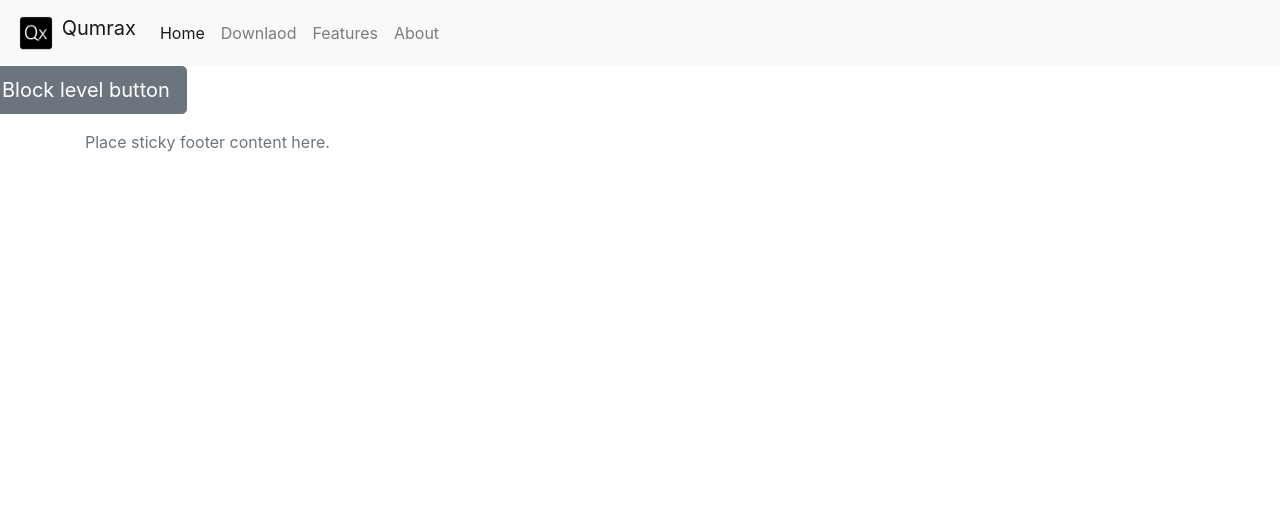
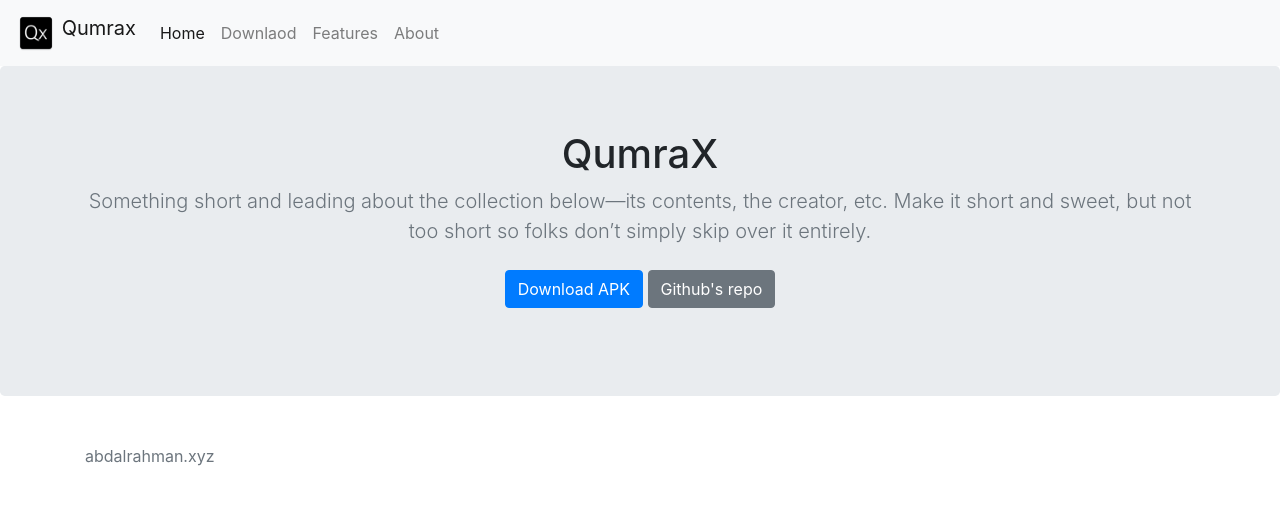
Before and after one commit to abdalrahman01/Qumrax_, a Flask app: page / in a window 1280 px wide. Shown: the top 505 px of the page. Run offline with Flask 2, Linux system fonts and the light colour scheme; some libraries are stand-ins or nearby versions.

Commit message:
fixed the index.html

```diff
--- a/web_app/run.py
+++ b/web_app/run.py
@@ -1,6 +1,5 @@
 from flask import Flask, render_template, send_file
-import socket
-ip = socket.gethostname()
+
 app = Flask(__name__)
 
 @app.route('/')
@@ -14,4 +13,4 @@ def download():
    return send_file("app-debug.apk", as_attachment=True)
 
 if __name__ == '__main__':
-  app.run(host="0.0.0.0", port=80, debug=True)
+  app.run(host="0.0.0.0", port=5000, debug=True)
--- a/web_app/templates/index.html
+++ b/web_app/templates/index.html
@@ -10,8 +10,7 @@
 </head>
 
 <body>
-    <div class="content">
-        <!-- Image and text -->
+    <header>
         <nav class="navbar navbar-expand-lg navbar-light bg-light">
             <a class="navbar-brand" href="#"><img src="../static/images/ic_qumrax.png" width="40" height="40"
                     class="d-inline-block align-top" alt="logo Qx" loading="lazy">
@@ -23,40 +22,38 @@
             <div class="collapse navbar-collapse" id="navbarNavAltMarkup">
                 <div class="navbar-nav">
                     <a class="nav-link active" href="#">Home <span class="sr-only">(current)</span></a>
-                    <a class="nav-link" href="#Download">Downlaod</a>
-                    <a class="nav-link" href="#">Features</a>
-                    <a class="nav-link" href="#">About</a>
+                    <a class="nav-link" href="#download">Downlaod</a>
+                    <a class="nav-link" href="#features">Features</a>
+                    <a class="nav-link" href="#about">About</a>
 
                 </div>
             </div>
         </nav>
-
-        <div class="row" id="About">
-
-        </div>
-        <div class="row" id="Features">
-
-        </div>
-        <div class="row" id="Downlaod">
-            <a href="/download" target="blank">
-                <button type="button" class="btn btn-secondary btn-lg btn-block">Block level button</button>
-            </a>
-
-        </div>
+    </header>
+    <main>
+        <section class="jumbotron text-center">
+            <div class="container">
+                <h1>QumraX</h1>
+                <p class="lead text-muted">Something short and leading about the collection below—its contents, the
+                    creator, etc. Make it short and sweet, but not too short so folks don’t simply skip over it
+                    entirely.</p>
+                <p>
+                    <a href="{{url_for('download')}}" class="btn btn-primary my-2">Download APK</a>
+                    <a href="#" class="btn btn-secondary my-2">Github's repo</a>
+                </p>
+            </div>
+        </section>
+    </main>
 
 
 
+    <footer class="footer mt-auto py-3">
+        <div class="container">
+            <span class="text-muted">abdalrahman.xyz</span>
 
+        </div>
+    </footer>
 
-
-
-
-        <footer class="footer mt-auto py-3">
-            <div class="container">
-                <span class="text-muted">Place sticky footer content here.</span>
-            </div>
-        </footer>
-    </div>
 
 
 
```
